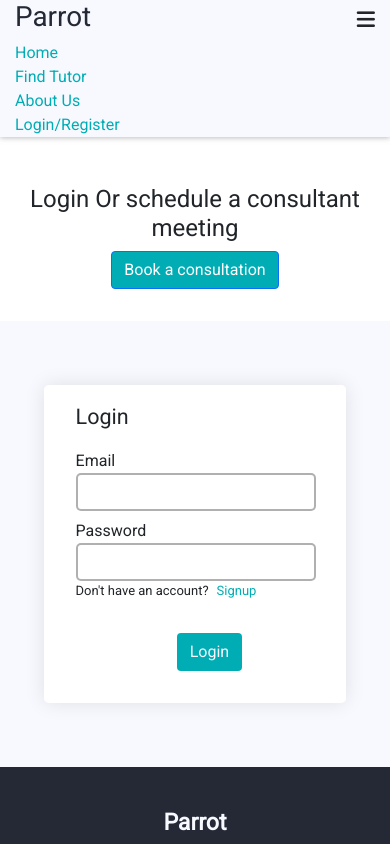
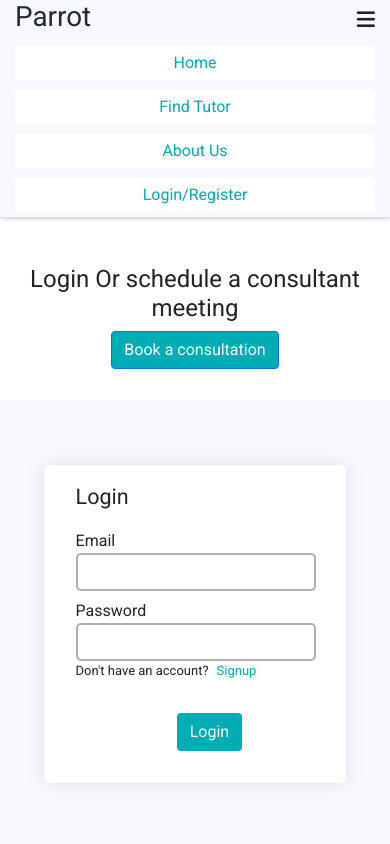
Before and after one commit to Project5ReactHooks/Parrot, a React (Create React App) app: page /login in a window 390 px wide. Both pictures are taken after a click on the icon 365 px from the left and 20 px from the top of the page. Shown: the top 844 px of the page. Built offline with nearby package versions, Linux system fonts and the light colour scheme.

Commit message:
edit nav style, handle onclick any link close nav

```diff
--- a/src/components/OurNavBar.js
+++ b/src/components/OurNavBar.js
@@ -5,13 +5,13 @@ import { Link } from "react-router-dom";
 function OurNavBar({ isLoggedIn }) {
   const [toggleNav, setToggleNav] = useState(false);
   let obj = toggleNav
-    ? { display: "flex", flexDirection: "column", alignItems: "self-start" }
+    ? { display: "flex", flexDirection: "column" }
     : {};
 
   return (
     <nav className="navMainContainer">
       <div className="logoContainer">
-        <Link to="/">
+        <Link to="/" onClick={() => setToggleNav(false)}>
           <h1>Parrot</h1>
         </Link>
       </div>
@@ -26,25 +26,35 @@ function OurNavBar({ isLoggedIn }) {
       <div className="pagesLinks" style={obj}>
         <ul>
           <li>
-            <Link to="/">Home</Link>
+            <Link to="/" onClick={() => setToggleNav(false)}>
+              Home
+            </Link>
           </li>
           <li>
-            <Link to="/findtutor">Find Tutor</Link>
+            <Link to="/findtutor" onClick={() => setToggleNav(false)}>
+              Find Tutor
+            </Link>
           </li>
           <li>
-            <Link to="/about">About Us</Link>
+            <Link to="/about" onClick={() => setToggleNav(false)}>
+              About Us
+            </Link>
           </li>
         </ul>
         {!isLoggedIn ? (
           <ul>
             <li>
-              <Link to="/login">Login/Register</Link>
+              <Link to="/login" onClick={() => setToggleNav(false)}>
+                Login/Register
+              </Link>
             </li>
           </ul>
         ) : (
           <ul>
             <li>
-              <Link to="/account">My Account</Link>
+              <Link to="/account" onClick={() => setToggleNav(false)}>
+                My Account
+              </Link>
             </li>
           </ul>
         )}
--- a/src/style/OurNavBar.css
+++ b/src/style/OurNavBar.css
@@ -54,9 +54,18 @@
   }
   .navMainContainer .pagesLinks ul {
     padding: 0;
+    width: 100%;
+  }
+  .navMainContainer .pagesLinks ul a {
+    display: block;
+    background-color: white;
+    padding: 5px 0;
+    margin: 5px auto;
   }
   .navMainContainer .pagesLinks {
     display: none;
+    text-align: center;
+    grid-column: 1/3;
   }
   .navMainContainer .burgerMenu {
     display: flex;
```
